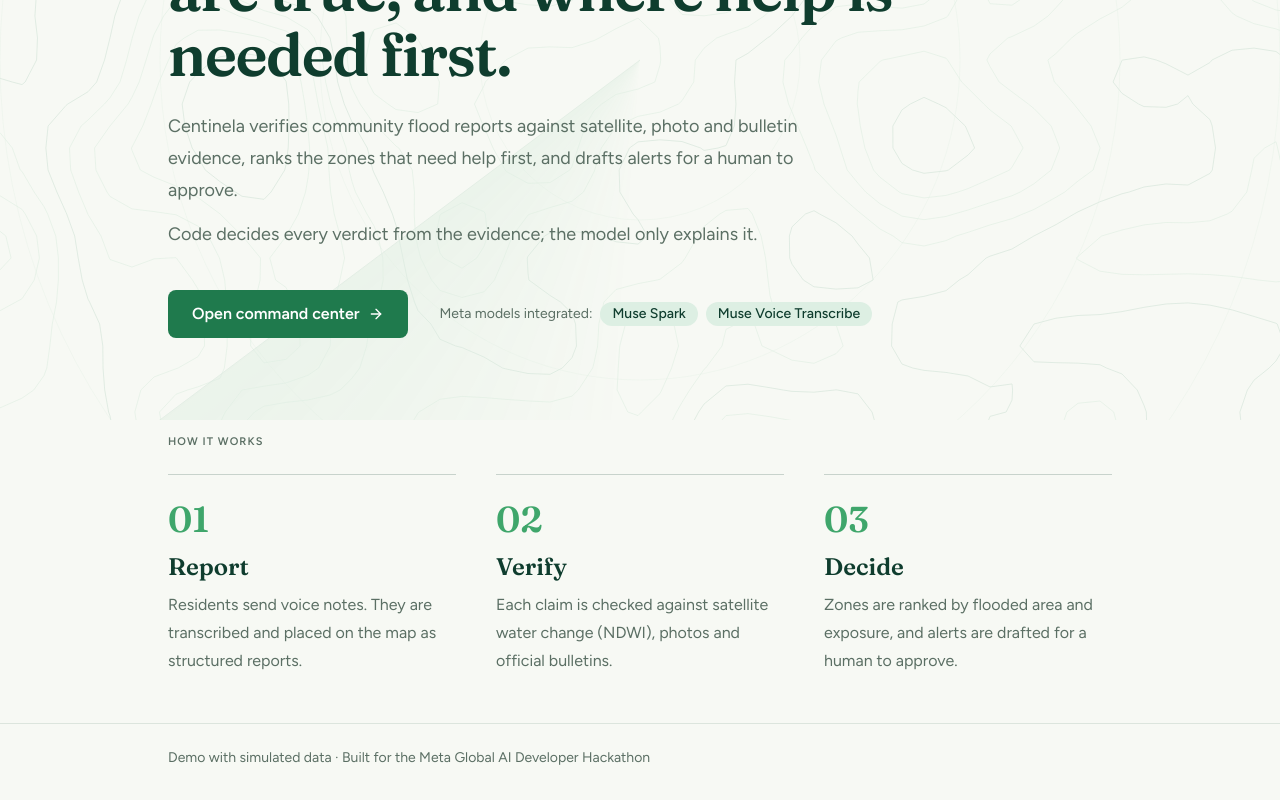
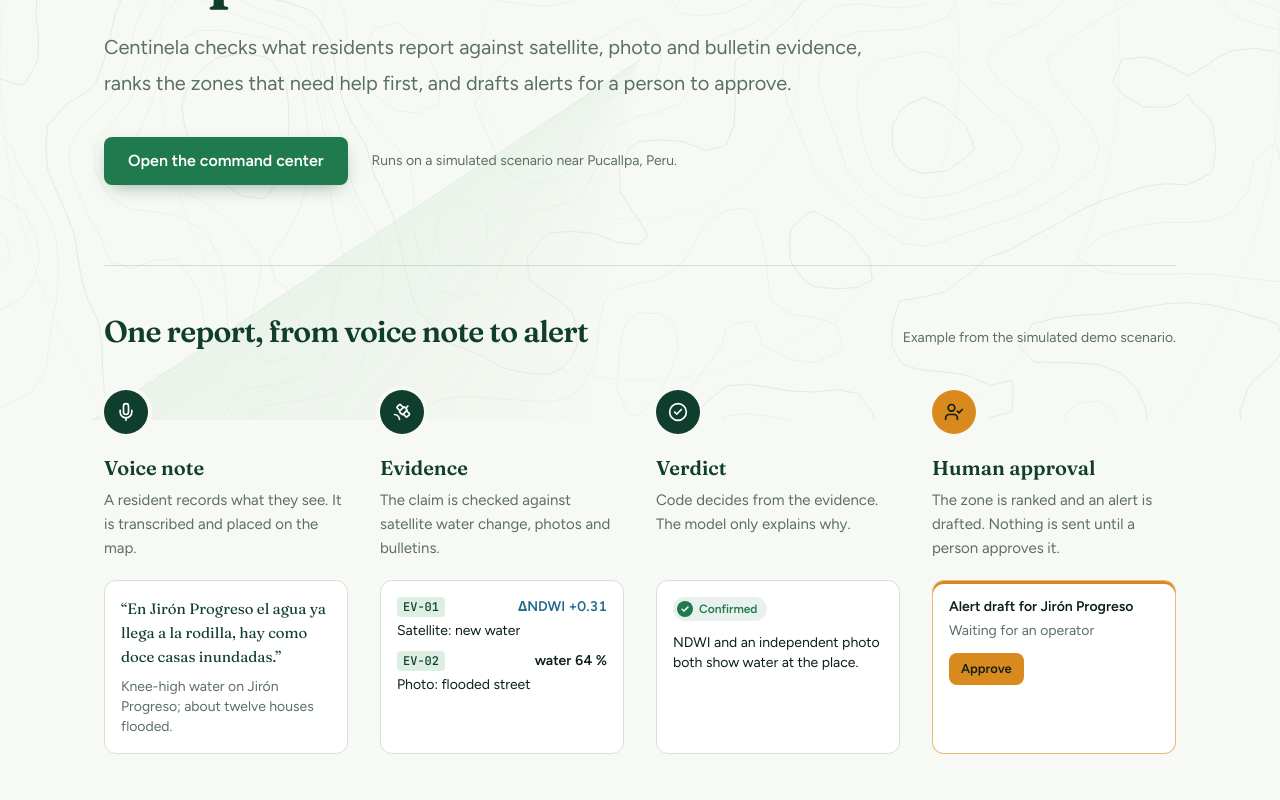
Before and after one commit to Yamile26/meta_hackaton, a React (Vite) app in the folder frontend/: page / in a window 1280 px wide. Shown: the part 380-1180 px from the top of the page. Built offline with nearby package versions, Linux system fonts and the light colour scheme; no server answers.

Commit message:
style(landing): sharper hero and voice-to-alert flow with a real example
Co-Authored-By: Claude Opus 5.5 <noreply@anthropic.com>

```diff
--- a/frontend/src/components/Landing.tsx
+++ b/frontend/src/components/Landing.tsx
@@ -1,64 +1,198 @@
-import { ArrowRight } from "lucide-react";
+import { CircleCheck, FileSearch, Mic, Satellite, ShieldCheck, UserCheck, type LucideIcon } from "lucide-react";
+import type { CSSProperties, ReactNode } from "react";
 import { Logo } from "@/components/Logo";
+import { StatusChip } from "@/components/StatusChip";
 import { Button } from "@/components/ui/button";
 import { S } from "@/lib/strings";
+import type { Verdict } from "@/lib/types";
+import { cn, formatSigned } from "@/lib/utils";
+
+/** Illustrative verdict for the example (same values as R-01 in the demo scenario). */
+const EXAMPLE_VERDICT: Verdict = {
+  report_id: "R-01",
+  status: "confirmado",
+  evidence_ids: ["EV-01", "EV-02"],
+  reason: "",
+  llm_status: "confirmado",
+  needs_review: false,
+};
 
 export function Landing({ onOpen }: { onOpen: () => void }) {
   const L = S.landing;
+  const E = L.example;
+
+  const steps: { key: keyof typeof L.flow; icon: LucideIcon; human?: boolean; example: ReactNode }[] = [
+    {
+      key: "voice",
+      icon: Mic,
+      example: (
+        <>
+          <p className="font-display text-[15px] leading-6 text-forest" lang="es">
+            “{E.quote}”
+          </p>
+          <p className="mt-2 text-sm leading-5 text-fg-muted">{E.translation}</p>
+        </>
+      ),
+    },
+    {
+      key: "evidence",
+      icon: Satellite,
+      example: (
+        <ul className="space-y-2.5 text-sm">
+          <EvidenceRow id="EV-01" label={E.ndwi} value={S.ndwiValue(formatSigned(0.31))} water />
+          <EvidenceRow id="EV-02" label={E.photo} value={S.waterValue(64)} />
+        </ul>
+      ),
+    },
+    {
+      key: "verdict",
+      icon: CircleCheck,
+      example: (
+        <>
+          <StatusChip verdict={EXAMPLE_VERDICT} />
+          <p className="mt-3 text-sm leading-5 text-fg">{E.reason}</p>
+        </>
+      ),
+    },
+    {
+      key: "approval",
+      icon: UserCheck,
+      human: true,
+      example: (
+        <>
+          <p className="text-sm font-semibold text-fg">{E.alertZone}</p>
+          <p className="mt-1 text-sm text-fg-muted">{E.alertWaiting}</p>
+          {/* Illustration only: not a control. */}
+          <span aria-hidden className="mt-3 inline-flex h-8 items-center rounded-lg bg-accent px-3 text-[13px] font-semibold text-fg">
+            {E.approve}
+          </span>
+        </>
+      ),
+    },
+  ];
+
   return (
     <div className="relative z-10 flex min-h-full flex-col">
-      <main className="mx-auto flex w-full max-w-5xl flex-1 flex-col px-6 pt-16 pb-12 sm:px-10 sm:pt-24">
-        <Logo size="lg" />
+      <header className="mx-auto flex w-full max-w-6xl items-center justify-between gap-4 px-5 pt-6 sm:px-10 sm:pt-8">
+        <Logo />
+        <Button variant="outline" size="sm" onClick={onOpen} className="hidden sm:inline-flex">
+          {L.cta}
+        </Button>
+      </header>
 
-        <p className="label-caps mt-16">{L.eyebrow}</p>
+      <main className="mx-auto w-full max-w-6xl flex-1 px-5 sm:px-10">
+        {/* Hero: the claim, in one breath */}
+        <section className="pt-14 pb-16 sm:pt-24 sm:pb-20">
           <h1
-          className="mt-4 max-w-3xl font-display text-4xl leading-[1.08] font-semibold tracking-tight text-forest sm:text-6xl"
+            className="max-w-[20ch] text-balance font-display text-[2.6rem] leading-[1.04] font-semibold tracking-[-0.02em] text-forest sm:text-7xl"
             style={{ fontVariationSettings: '"opsz" 144' }}
           >
             {L.headline}
           </h1>
-        <div className="mt-6 max-w-2xl space-y-3 text-lg leading-8 text-fg-muted">
-          {L.description.map((p) => (
-            <p key={p}>{p}</p>
-          ))}
+          <p className="mt-6 max-w-[60ch] text-lg leading-8 text-fg-muted sm:text-xl sm:leading-9">{L.lede}</p>
+          <div className="mt-9 flex flex-wrap items-center gap-x-6 gap-y-3">
+            <Button size="lg" onClick={onOpen} className="shadow-[0_6px_20px_-8px_rgba(15,61,46,0.55)] active:translate-y-px">
+              {L.cta}
+            </Button>
+            <p className="text-sm text-fg-muted">{L.demoNote}</p>
+          </div>
+        </section>
+
+        {/* The memorable part: one real report travelling through the pipeline */}
+        <section aria-labelledby="flow-title" className="border-t border-forest/15 pt-10 pb-16 sm:pt-12 sm:pb-20">
+          <div className="flex flex-wrap items-baseline justify-between gap-x-6 gap-y-1">
+            <h2 id="flow-title" className="font-display text-2xl font-semibold tracking-tight text-forest sm:text-3xl">
+              {L.flowTitle}
+            </h2>
+            <p className="text-sm text-fg-muted">{L.flowNote}</p>
           </div>
 
-        <div className="mt-10 flex flex-wrap items-center gap-x-8 gap-y-4">
-          <Button size="lg" onClick={onOpen}>
-            {L.cta}
-            <ArrowRight />
-          </Button>
+          <ol className="mt-10 grid gap-10 lg:grid-cols-4 lg:gap-8">
+            {steps.map((step, i) => {
+              const Icon = step.icon;
+              const copy = L.flow[step.key];
+              const delay = { "--d": `${i * 220}ms` } as CSSProperties;
+              return (
+                <li key={step.key} className="relative flex flex-col pl-14 lg:pl-0 lg:pt-16">
+                  {i < steps.length - 1 && (
+                    <span
+                      aria-hidden
+                      style={delay}
+                      className="flow-line absolute top-12 -bottom-10 left-[21px] w-0.5 bg-leaf/70 lg:top-[21px] lg:right-[-2rem] lg:bottom-auto lg:left-12 lg:h-0.5 lg:w-auto"
+                    />
+                  )}
+                  <span
+                    aria-hidden
+                    style={delay}
+                    className={cn(
+                      "flow-node absolute top-0 left-0 grid size-11 place-items-center rounded-full ring-4 ring-bg",
+                      step.human ? "bg-accent text-fg" : "bg-forest text-white",
+                    )}
+                  >
+                    <Icon className="size-5" />
+                  </span>
+                  <h3 className="font-display text-xl font-semibold text-forest">{copy.title}</h3>
+                  <p className="mt-1.5 text-[15px] leading-6 text-fg-muted lg:min-h-[4.5rem]">{copy.text}</p>
+                  <div
+                    className={cn(
+                      "mt-5 flex-1 rounded-xl border bg-surface p-4",
+                      step.human ? "border-accent/60 shadow-[inset_0_3px_0_var(--color-accent)]" : "border-line",
+                    )}
+                  >
+                    {step.example}
+                  </div>
+                </li>
+              );
+            })}
+          </ol>
+        </section>
+
+        {/* Why it can be trusted */}
+        <section className="grid gap-8 border-t border-forest/15 py-12 sm:grid-cols-3 sm:gap-10">
+          {L.principles.map((p, i) => {
+            const Icon = [ShieldCheck, FileSearch, UserCheck][i];
+            return (
+              <div key={p.title}>
+                <h3 className="flex items-center gap-2 font-semibold text-forest">
+                  <Icon className="size-[18px] text-brand" aria-hidden />
+                  {p.title}
+                </h3>
+                <p className="mt-2 max-w-[38ch] text-[15px] leading-6 text-fg-muted">{p.text}</p>
+              </div>
+            );
+          })}
+        </section>
+
+        <section className="flex flex-wrap items-center justify-between gap-x-8 gap-y-5 border-t border-forest/15 py-10">
           <div className="flex flex-wrap items-center gap-2 text-sm text-fg-muted">
-            <span>{L.modelsLabel}:</span>
+            <span>{L.modelsLabel}</span>
             {L.models.map((m) => (
               <span key={m} className="rounded-full bg-mint px-3 py-0.5 font-medium text-forest">
                 {m}
               </span>
             ))}
           </div>
-        </div>
-
-        <section className="mt-24" aria-labelledby="how-it-works">
-          <h2 id="how-it-works" className="label-caps">
-            {L.stepsLabel}
-          </h2>
-          <ol className="mt-6 grid gap-8 sm:grid-cols-3 sm:gap-10">
-            {L.steps.map((step) => (
-              <li key={step.n} className="border-t border-forest/20 pt-6">
-                <span className="font-display text-4xl font-semibold text-leaf" style={{ fontVariationSettings: '"opsz" 144' }}>
-                  {step.n}
-                </span>
-                <h3 className="mt-3 font-display text-2xl font-semibold text-forest">{step.title}</h3>
-                <p className="mt-2 text-base leading-7 text-fg-muted">{step.text}</p>
-              </li>
-            ))}
-          </ol>
+          <Button size="lg" onClick={onOpen} className="active:translate-y-px">
+            {L.cta}
+          </Button>
         </section>
       </main>
 
       <footer className="border-t border-line/80">
-        <p className="mx-auto max-w-5xl px-6 py-6 text-sm text-fg-muted sm:px-10">{L.footer}</p>
+        <p className="mx-auto max-w-6xl px-5 py-6 text-sm text-fg-muted sm:px-10">{L.footer}</p>
       </footer>
     </div>
   );
 }
+
+function EvidenceRow({ id, label, value, water }: { id: string; label: string; value: string; water?: boolean }) {
+  return (
+    <li>
+      <div className="flex items-center gap-2">
+        <span className="shrink-0 rounded bg-mint px-1.5 font-mono text-xs font-medium leading-5 whitespace-nowrap text-forest">{id}</span>
+        <span className={cn("ml-auto shrink-0 font-semibold tabular-nums", water ? "text-water-ink" : "text-fg")}>{value}</span>
+      </div>
+      <p className="mt-1 leading-5 text-fg">{label}</p>
+    </li>
+  );
+}
--- a/frontend/src/index.css
+++ b/frontend/src/index.css
@@ -140,6 +140,43 @@
   color: var(--color-fg-muted);
 }
 
+/* Landing flow: one orchestrated reveal (connectors grow, nodes settle in order). */
+.flow-node {
+  animation: flow-node-in 420ms cubic-bezier(0.2, 0.7, 0.2, 1) both;
+  animation-delay: var(--d, 0ms);
+}
+.flow-line {
+  transform-origin: top;
+  animation: flow-grow-y 520ms ease-out both;
+  animation-delay: calc(var(--d, 0ms) + 260ms);
+}
+@media (min-width: 64rem) {
+  .flow-line {
+    transform-origin: left;
+    animation-name: flow-grow-x;
+  }
+}
+@keyframes flow-node-in {
+  from {
+    opacity: 0;
+    transform: scale(0.6);
+  }
+  to {
+    opacity: 1;
+    transform: scale(1);
+  }
+}
+@keyframes flow-grow-x {
+  from {
+    transform: scaleX(0);
+  }
+}
+@keyframes flow-grow-y {
+  from {
+    transform: scaleY(0);
+  }
+}
+
 @media (prefers-reduced-motion: reduce) {
   *,
   *::before,
--- a/frontend/src/lib/strings.ts
+++ b/frontend/src/lib/strings.ts
@@ -10,30 +10,32 @@ export const S = {
   home: "Home",
 
   landing: {
-    eyebrow: "Flood report verification",
     headline: "Know which flood reports are true, and where help is needed first.",
-    description: [
-      "Centinela verifies community flood reports against satellite, photo and bulletin evidence, ranks the zones that need help first, and drafts alerts for a human to approve.",
-      "Code decides every verdict from the evidence; the model only explains it.",
-    ],
-    cta: "Open command center",
-    stepsLabel: "How it works",
-    steps: [
-      {
-        n: "01",
-        title: "Report",
-        text: "Residents send voice notes. They are transcribed and placed on the map as structured reports.",
-      },
-      {
-        n: "02",
-        title: "Verify",
-        text: "Each claim is checked against satellite water change (NDWI), photos and official bulletins.",
-      },
-      {
-        n: "03",
-        title: "Decide",
-        text: "Zones are ranked by flooded area and exposure, and alerts are drafted for a human to approve.",
-      },
+    lede: "Centinela checks what residents report against satellite, photo and bulletin evidence, ranks the zones that need help first, and drafts alerts for a person to approve.",
+    cta: "Open the command center",
+    demoNote: "Runs on a simulated scenario near Pucallpa, Peru.",
+    flowTitle: "One report, from voice note to alert",
+    flowNote: "Example from the simulated demo scenario.",
+    flow: {
+      voice: { title: "Voice note", text: "A resident records what they see. It is transcribed and placed on the map." },
+      evidence: { title: "Evidence", text: "The claim is checked against satellite water change, photos and bulletins." },
+      verdict: { title: "Verdict", text: "Code decides from the evidence. The model only explains why." },
+      approval: { title: "Human approval", text: "The zone is ranked and an alert is drafted. Nothing is sent until a person approves it." },
+    },
+    example: {
+      quote: "En Jirón Progreso el agua ya llega a la rodilla, hay como doce casas inundadas.",
+      translation: "Knee-high water on Jirón Progreso; about twelve houses flooded.",
+      ndwi: "Satellite: new water",
+      photo: "Photo: flooded street",
+      reason: "NDWI and an independent photo both show water at the place.",
+      alertZone: "Alert draft for Jirón Progreso",
+      alertWaiting: "Waiting for an operator",
+      approve: "Approve",
+    },
+    principles: [
+      { title: "Code decides", text: "Verdicts come from deterministic rules over NDWI, place and sources, never from the model alone." },
+      { title: "Every claim cites evidence", text: "Each verdict lists its evidence IDs. No evidence means no confirmation." },
+      { title: "A person approves", text: "Centinela drafts alerts. An operator reviews and sends them." },
     ],
     modelsLabel: "Meta models integrated",
     models: ["Muse Spark", "Muse Voice Transcribe"],
@@ -59,7 +61,12 @@ export const S = {
   noRecorder: "This browser cannot record audio.",
   micDenied: "Could not access the microphone",
   audioTooLarge: "The note is larger than 10 MB",
-  audioEmpty: "The audio is empty",
+  uploadAudio: "Upload audio",
+  uploadAudioHelp: "WAV, MP3, M4A, MP4 or WebM · max 10 MB",
+  audioNotAudio: "That file is not an audio file",
+  audioBadFormat: "Unsupported format. Use WAV, MP3, M4A, MP4 or WebM",
+  audioFileTooLarge: "The file is larger than 10 MB",
+  audioEmpty:"The audio is empty",
 
   evidence: "Evidence",
   pickReport: "Select a report",
```
Lines whose indentation alone changed are shown as unchanged.
